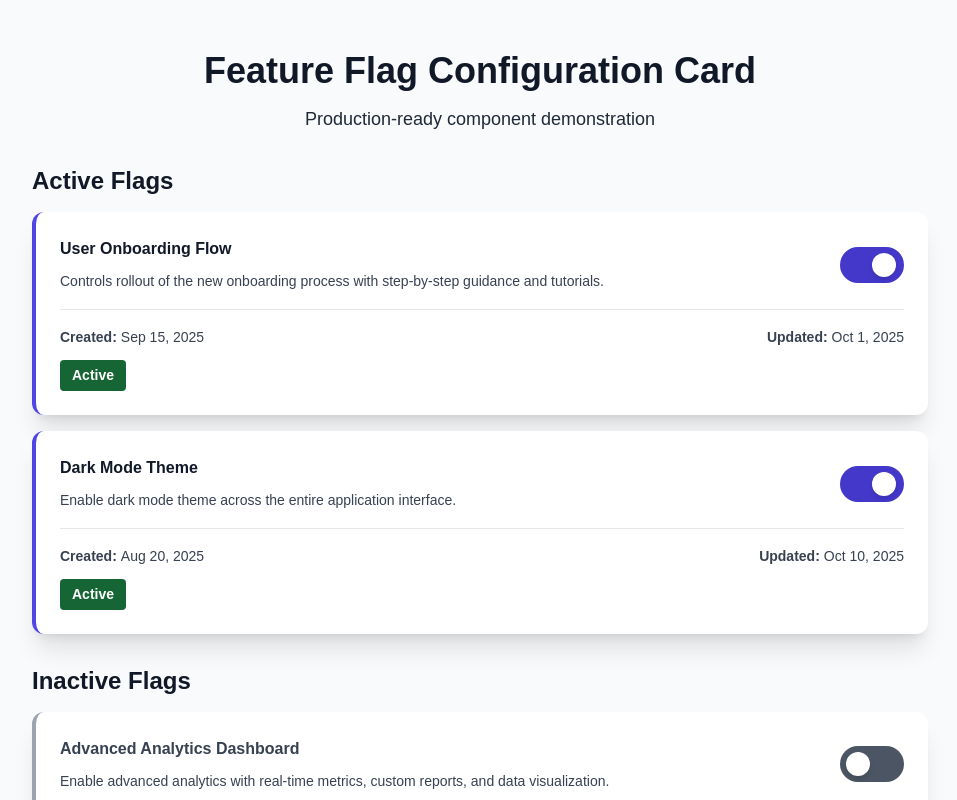
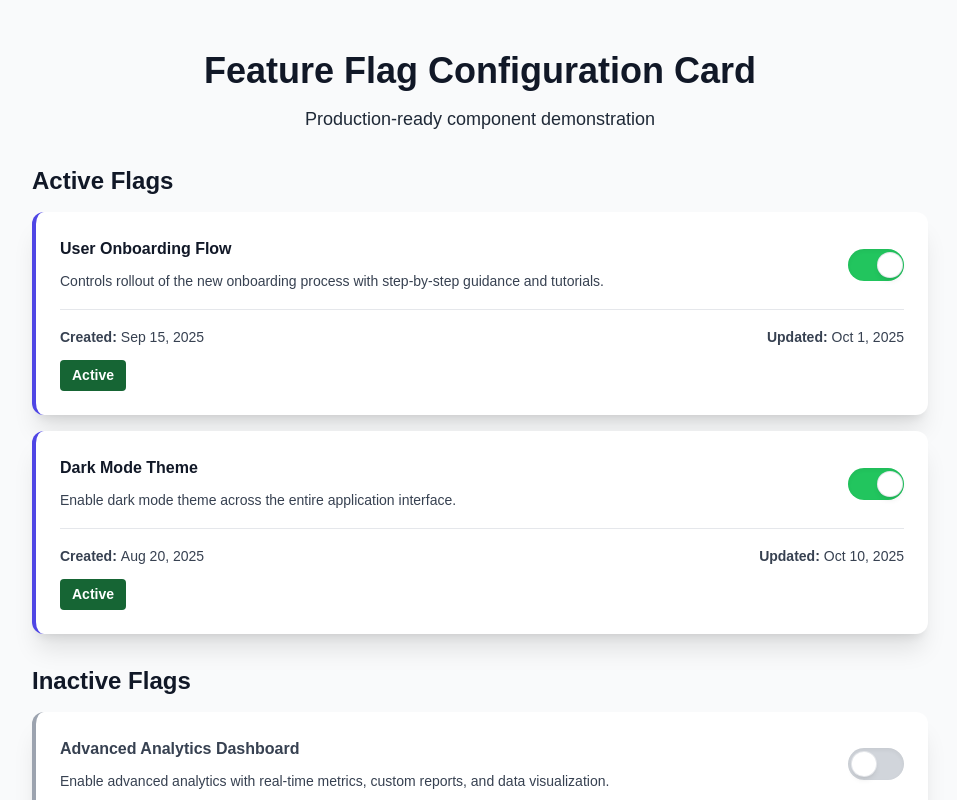
Before and after one commit to jamesfmcgrath/feature-flag-configuration-card, a Next.js app: page / in a window 1280 px wide. Shown: the top 800 px of the page, without its empty margins (160-1117 px from the left). Built offline with nearby package versions, Linux system fonts and the light colour scheme.

Commit message:
feat: fix buttons

```diff
--- a/src/components/feature-flags/FeatureFlagCard.tsx
+++ b/src/components/feature-flags/FeatureFlagCard.tsx
@@ -118,33 +118,39 @@ export function FeatureFlagCard({
               // Minimum 44×44px tap target for accessibility
               'min-w-[44px] min-h-[44px]',
               'inline-flex items-center justify-center',
-              // Focus styles - High visibility
-              'focus:outline-none focus:ring-4 focus:ring-indigo-500 focus:ring-offset-2 rounded-full',
+              // Focus styles - Cleaner with offset
+              'focus:outline-none focus:ring-2 focus:ring-indigo-500 focus:ring-offset-4 rounded-full',
               // Remove default button styles
-              'bg-transparent border-0 cursor-pointer'
+              'bg-transparent border-0 cursor-pointer',
+              // Smooth transition
+              'transition-all duration-200'
             )}
           >
             <span className="sr-only">
               {active ? 'Disable' : 'Enable'} {name}
             </span>
-            {/* Visual toggle (36×64px, centered in 44×44px hit area) */}
+            {/* Visual toggle - iOS-like design */}
             <span
               className={clsx(
-                'relative inline-flex h-9 w-16 items-center rounded-full',
-                'transition-colors duration-150 ease-in-out',
-                // Background color based on state - AAA contrast
-                active ? 'bg-indigo-700' : 'bg-gray-600',
-                // Hover styles
-                'hover:opacity-90'
+                'relative inline-flex h-8 w-14 items-center rounded-full',
+                'transition-all duration-200 ease-in-out',
+                // Green for active (iOS pattern), gray for inactive
+                active
+                  ? 'bg-green-500 hover:bg-green-600'
+                  : 'bg-gray-300 hover:bg-gray-400',
+                // Inner shadow for depth
+                'shadow-inner'
               )}
             >
-              {/* Toggle thumb */}
+              {/* Toggle thumb - white circle with subtle ring */}
               <span
                 className={clsx(
                   'inline-block h-6 w-6 rounded-full bg-white',
-                  'transition-transform duration-150 ease-in-out',
-                  'shadow-md',
-                  active ? 'translate-x-8' : 'translate-x-1.5'
+                  'transition-all duration-200 ease-in-out',
+                  // Enhanced shadow and subtle ring for depth
+                  'shadow-md ring-1 ring-gray-200',
+                  // Smooth positioning
+                  active ? 'translate-x-[30px]' : 'translate-x-[4px]'
                 )}
               />
             </span>
```
